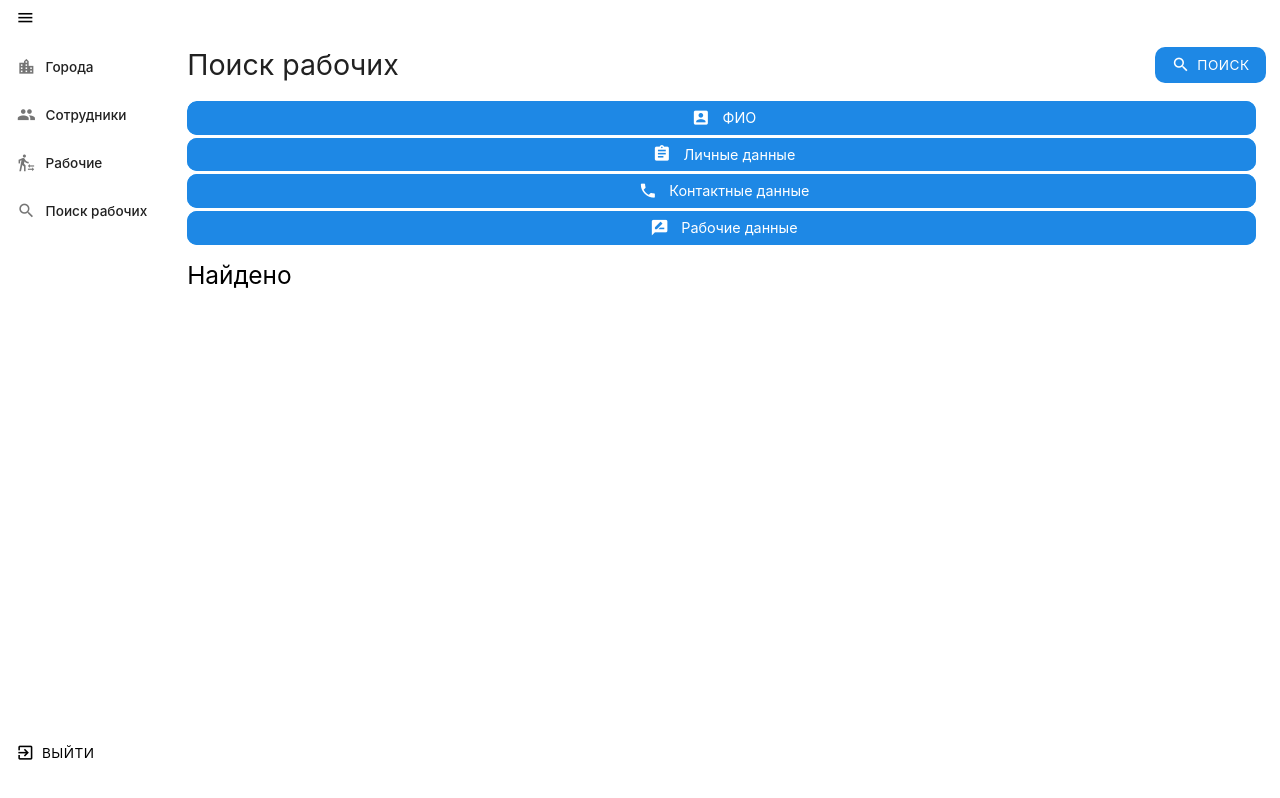
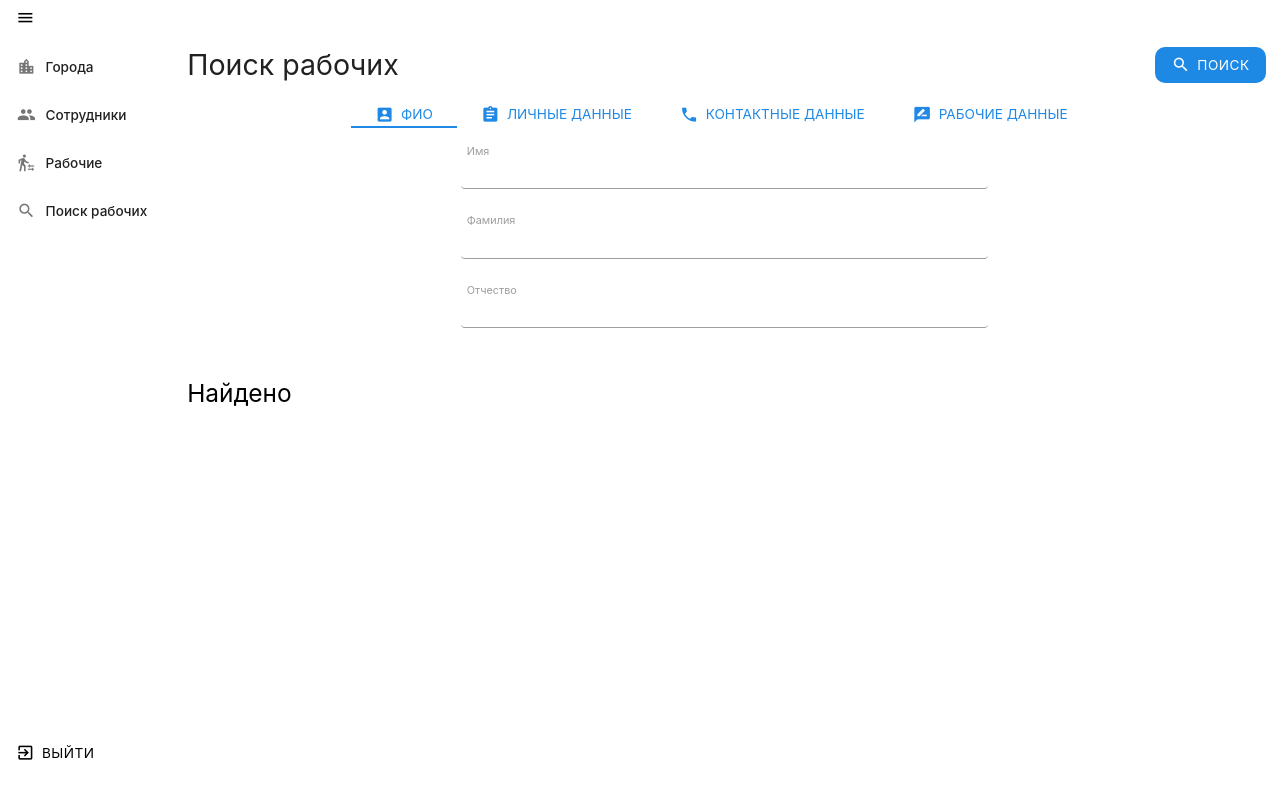
Before and after one commit to SadBarin/pave_erp, a Vue app: page /workers/search in a window 1280 px wide. Built offline with nearby package versions, Linux system fonts and the light colour scheme.

Commit message:
change SearchWorkers

```diff
--- a/src/assets/index.css
+++ b/src/assets/index.css
@@ -239,8 +239,6 @@ section {
 
 
 
-/*TODO А тут нужно поработать*/
-
 /* ~~~~~~~ EDITOR ~~~~~~~ */
 
 .editor-card {
@@ -389,6 +387,7 @@ section {
 
   font-size: var(--font-size) !important;
 
+  height: 2.2rem;
   padding-left: 0.5rem;
 }
 
@@ -419,6 +418,38 @@ section {
 #app .input-field input:focus {
   border-bottom: 1px solid var(--main-blue);
   box-shadow: 0 1px 0 0 var(--main-blue);
+}
+
+
+
+/* ~~~~~~~ TABS* ~~~~~~~ */
+
+#app .tabs {
+  height: calc(var(--font-size) * 2);
+}
+
+#app .tabs .tab{
+  line-height: calc(var(--font-size) * 2);
+  height: calc(var(--font-size) * 2);
+}
+
+#app .tabs .tab a{
+  color: var(--main-blue);
+  border-top-left-radius: var(--border-radius);
+  border-top-right-radius: var(--border-radius);
+}
+
+#app .tabs .tab a:focus,
+#app .tabs .tab a:focus.active {
+  background-color: hsla(208, 79%, 51%, 0.2);
+}
+
+#app .tabs .indicator {
+  background: var(--main-blue);
+}
+
+.tabs-content {
+  padding: 1rem;
 }
 
 
--- a/src/components/sites/EditorSites.vue
+++ b/src/components/sites/EditorSites.vue
@@ -43,7 +43,7 @@
                         type="text"
                         id="city"
                         v-model.trim="editedSitesName"
-                        v-on:change="validate"
+                        v-on:input="validate"
                         :class="{invalid: ($v.editedSitesName.$dirty && !$v.editedSitesName.required) || ($v.editedSitesName.$dirty && !$v.editedSitesName.minLength)}"
                       >
                       <label for="city" class="active">Город</label>
@@ -65,16 +65,6 @@
                       >
                         Город уже есть
                       </small>
-                    </div>
-                  </div>
-                </div>
-
-                <div class="card editor-card red darken-1 white-text" v-if="coincidence">
-                  <div class="card-content flex-column-center">
-                    <span class="card-title error-title">Ошибка!</span>
-
-                    <div>
-                      <p>Проверьте правильность заполнения формы</p>
                     </div>
                   </div>
                 </div>
--- a/src/components/workers/EditorWorkers.vue
+++ b/src/components/workers/EditorWorkers.vue
@@ -273,7 +273,7 @@
                               v-model="editedCity"
                       >
                         <option class="editor-option" selected value="">Не отмечено</option>
-                        <option class="editor-option" v-for="(city) of this.sites" :key="city.cityName">
+                        <option class="editor-option" v-for="city of this.sites" :key="city.cityName">
                           {{ city.cityName }}
                         </option>
                       </select>
--- a/src/components/workers/SearchWorkers.vue
+++ b/src/components/workers/SearchWorkers.vue
@@ -24,14 +24,22 @@
         <div class="col s12">
           <div>
             <form>
-              <ul class="collapsible black-text form-content">
+              <div>
+                <ul id="tabs-swipe" class="tabs flex-center">
+                  <li class="tab"><a class="active flex-center" href="#search-swipe-1"><i class="material-icons">account_box</i>ФИО</a></li>
+                  <li class="tab"><a class="flex-center" href="#search-swipe-2"><i class="material-icons">assignment</i>Личные данные</a></li>
+                  <li class="tab"><a class="flex-center" href="#search-swipe-3"><i class="material-icons">local_phone</i>Контактные данные</a></li>
+                  <li class="tab"><a class="flex-center" href="#search-swipe-4"><i class="material-icons">rate_review</i>Рабочие данные</a></li>
+                </ul>
 
-                <li class="editor-card blue white-text">
-                  <div class="collapsible-header blue darken-1"><i class="material-icons">account_box</i>ФИО</div>
-                  <div class="collapsible-body blue">
-
-                    <div class="collapsible-body-container">
-
+<!--                <ul id="tabs-swipe" class="tabs flex-center">-->
+<!--                  <li class="tab"><a class="active" href="#search-swipe-1">ФИО</a></li>-->
+<!--                  <li class="tab"><a href="#search-swipe-2">Личные данные</a></li>-->
+<!--                  <li class="tab"><a href="#search-swipe-3">Контактные данные</a></li>-->
+<!--                  <li class="tab"><a href="#search-swipe-4">Рабочие данные</a></li>-->
+<!--                </ul>-->
+                <div id="search-swipe-1" class="tabs-content">
+                  <div class="flex-column-center">
                     <div class="input-field editor-input">
                       <input
                         id="name"
@@ -58,18 +66,11 @@
                       >
                       <label class="active" for="patronymic">Отчество</label>
                     </div>
-
+                  </div>
                 </div>
 
-                  </div>
-                </li>
-
-                <li class="editor-card blue white-text">
-                  <div class="collapsible-header blue darken-1"><i class="material-icons">assignment</i>Личные данные</div>
-                  <div class="collapsible-body blue">
-
-                    <div class="collapsible-body-container">
-
+                <div id="search-swipe-2" class="tabs-content">
+                  <div class="flex-column-center">
                     <div class="input-field editor-input">
                       <input
                         id="age"
@@ -104,17 +105,11 @@
                       </select>
                       <label class="active">Медицинская Книга</label>
                     </div>
-
+                  </div>
                 </div>
 
-                  </div>
-                </li>
-
-                <li class="editor-card blue white-text">
-                  <div class="collapsible-header blue darken-1"><i class="material-icons">local_phone</i>Контактные данные</div>
-                  <div class="collapsible-body blue">
-
-                    <div class="collapsible-body-container">
+                <div id="search-swipe-3" class="tabs-content">
+                  <div class="flex-column-center">
                     <div class="input-field editor-input">
                       <select class="browser-default editor-select"
                               v-model="searchInput.city"
@@ -136,15 +131,10 @@
                       <label class="active" for="mobilePhone">Телефон Мобильный</label>
                     </div>
                   </div>
+                </div>
 
-                  </div>
-                </li>
-
-                <li class="editor-card blue white-text">
-                  <div class="collapsible-header blue darken-1"><i class="material-icons">rate_review</i>Рабочие данные</div>
-                  <div class="collapsible-body blue">
-
-                    <div class="collapsible-body-container">
+                <div id="search-swipe-4" class="tabs-content">
+                  <div class="flex-column-center">
                     <div class="input-field editor-input">
                       <select class="browser-default editor-select"
                               v-model="searchInput.professions"
@@ -157,11 +147,8 @@
                       <label class="active">Профессия</label>
                     </div>
                   </div>
-
                 </div>
-                </li>
-
-              </ul>
+              </div>
 
               <div class="col s12 black-text">
                 <h4>Найдено</h4>
@@ -317,102 +304,14 @@ export default {
     collapsible.forEach((element) => {
       M.Collapsible.init(element)
     })
+
+    const tabs = document.querySelectorAll('.tabs')
+    tabs.forEach((element) => {
+      M.Tabs.init(element)
+    })
   }
 }
 </script>
 
 <style scoped>
-  .collapsible-header,
-  .collapsible-body-container{
-    width: 100%;
-
-    display: flex;
-    align-items: center;
-    justify-content: center;
-    flex-wrap: wrap;
-  }
-
-  .collapsible-body-container {
-    flex-direction: column;
-  }
-
-  .row .col.s12 {
-    padding: 0;
-  }
-
-  input label {
-    color:  white !important;
-  }
-
-  input:not([type]),
-  input[type=text]:not(.browser-default),
-  input[type=password]:not(.browser-default),
-  input[type=email]:not(.browser-default),
-  input[type=url]:not(.browser-default),
-  input[type=time]:not(.browser-default),
-  input[type=date]:not(.browser-default),
-  input[type=datetime]:not(.browser-default),
-  input[type=datetime-local]:not(.browser-default),
-  input[type=tel]:not(.browser-default),
-  input[type=number]:not(.browser-default),
-  input[type=search]:not(.browser-default),
-  textarea.materialize-textarea {
-    border-bottom: 1px solid rgba(255, 255, 255, 0.8);
-  }
-
-  /* label focus color */
-  #app .input-field input:focus + label {
-    color: white;
-  }
-  /* label underline focus color */
-  #app .input-field input:focus {
-    border-bottom: 1px solid white;
-    box-shadow: 0 1px 0 0 white;
-  }
-
-  .input-field .helper-text {
-    color: rgba(255, 255, 255, 0.7)
-  }
-
-  #app small .invalid {
-    border: none !important;
-  }
-
-  #app .editor-input input {
-    color: rgba(255, 255, 255, 0.9);
-  }
-
-  #app .editor-input label {
-    color: white;
-  }
-
-  #app .editor-select {
-    border: none;
-    border-bottom: 1px solid white;
-    padding: 0;
-
-    text-align-last: center;
-    text-align: center;
-
-    margin-top: 10px;
-
-    cursor: pointer;
-  }
-
-  #app .editor-select .invalid {
-    border: none;
-    border-bottom: 1px solid #F44336;
-  }
-
-  .editor-option {
-    margin-left: 15px;
-
-    display: flex;
-    justify-content: center;
-    align-items: center;
-  }
-
-  .editor-select:focus {
-    outline: none !important;
-  }
 </style>
```
Lines whose indentation alone changed are shown as unchanged.
